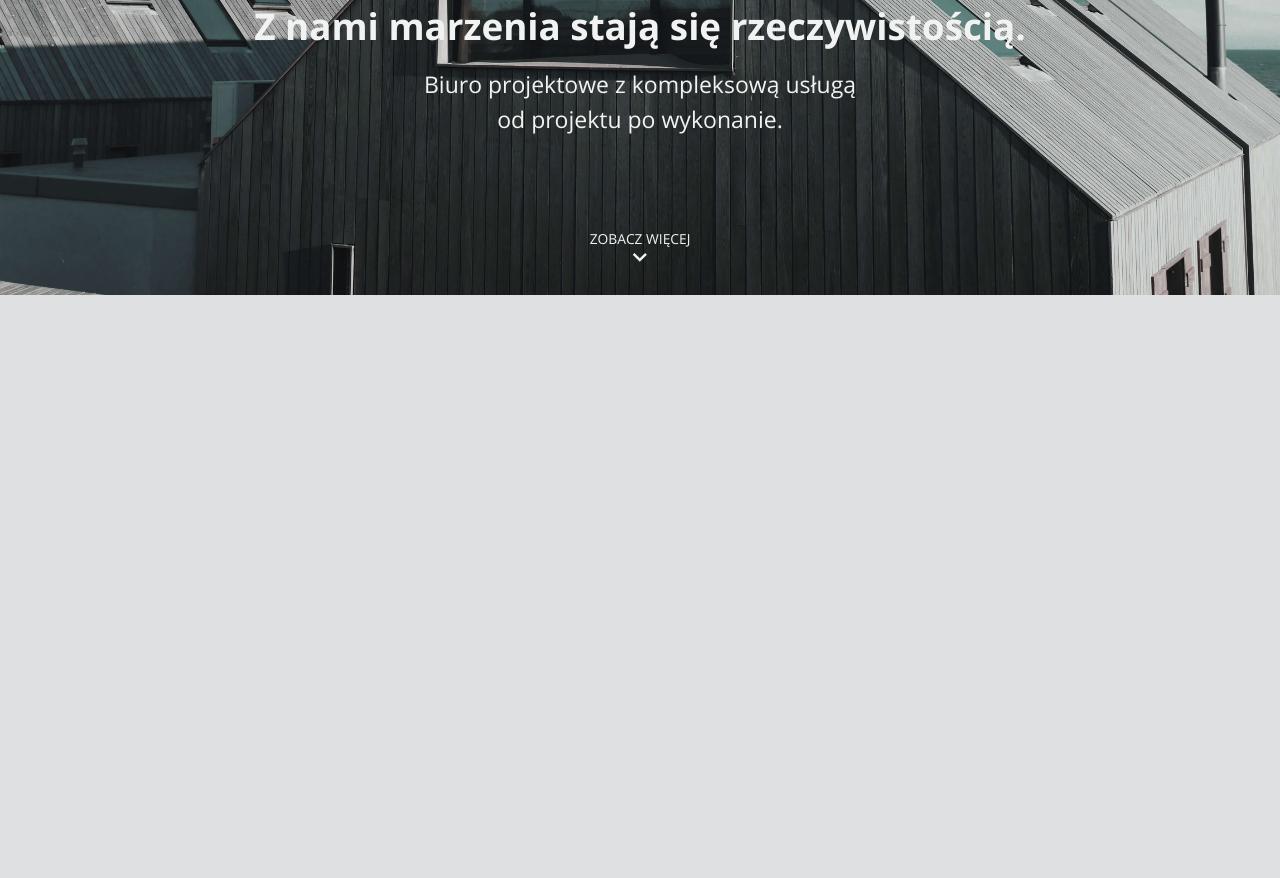
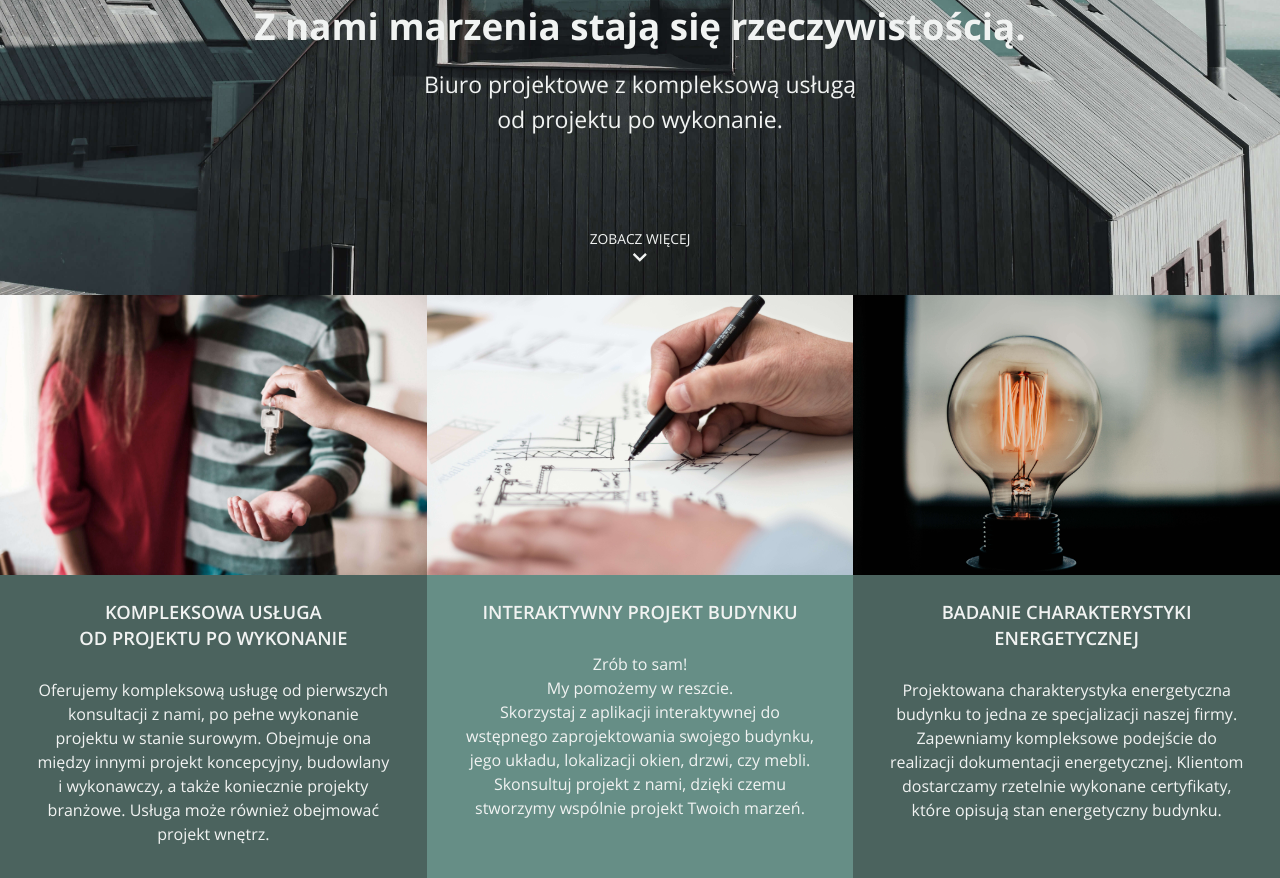
Before and after one commit to iuvenes/website, a Gatsby site: page / in a window 1280 px wide. Shown: the part 467-1345 px from the top of the page. Before the commit the page ends 800 px from the top, so only its background shows below. Built offline with nearby package versions, Linux system fonts and the light colour scheme; Gatsby itself is replaced by a stand-in of ours.

Commit message:
feat: add Services view component

```diff
--- a/src/pages/index.js
+++ b/src/pages/index.js
@@ -2,11 +2,13 @@ import React from 'react';
 
 import SEO from 'components/SEO';
 import Hero from 'views/Hero';
+import Services from 'views/Services';
 
 const IndexPage = () => (
 	<>
 		<SEO />
 		<Hero id="hero" />
+		<Services id="uslugi" />
 	</>
 );
 
--- /dev/null
+++ b/src/views/Services/index.js
@@ -0,0 +1,63 @@
+import React from 'react';
+import PropTypes from 'prop-types';
+import Card from 'components/Card';
+import { graphql, useStaticQuery } from 'gatsby';
+import { SectionTitle } from 'components/Share';
+import { CardList, CardItem } from './styles';
+
+const Services = ({ id }) => {
+	const {
+		contentYaml: { services },
+	} = useStaticQuery(graphql`
+		{
+			contentYaml {
+				services {
+					title
+					cards {
+						id
+						title
+						text
+						to
+						cover {
+							alt
+							file {
+								childImageSharp {
+									fluid(quality: 35, maxWidth: 900) {
+										...GatsbyImageSharpFluid_withWebp
+									}
+								}
+							}
+						}
+					}
+				}
+			}
+		}
+	`);
+
+	const { title, cards } = services;
+
+	return (
+		<section id={id}>
+			<SectionTitle hide>{title}</SectionTitle>
+			<CardList>
+				{cards.map(el => (
+					<CardItem key={el.id}>
+						<Card
+							id={el.id}
+							cover={el.cover}
+							title={el.title}
+							text={el.text}
+							to={el.to}
+						/>
+					</CardItem>
+				))}
+			</CardList>
+		</section>
+	);
+};
+
+Services.propTypes = {
+	id: PropTypes.string.isRequired,
+};
+
+export default Services;
--- /dev/null
+++ b/src/views/Services/styles.js
@@ -0,0 +1,19 @@
+import styled from 'styled-components';
+
+export const CardList = styled.ul`
+	display: flex;
+	flex-wrap: wrap;
+	margin: 0;
+	padding: 0;
+	list-style: none;
+`;
+
+export const CardItem = styled.li`
+	flex: 1 0 300px;
+	background: ${({ theme }) => theme.color.secondary};
+	color: ${({ theme }) => theme.color.bright};
+
+	:nth-child(even) {
+		background: ${({ theme }) => theme.color.primary};
+	}
+`;
```
